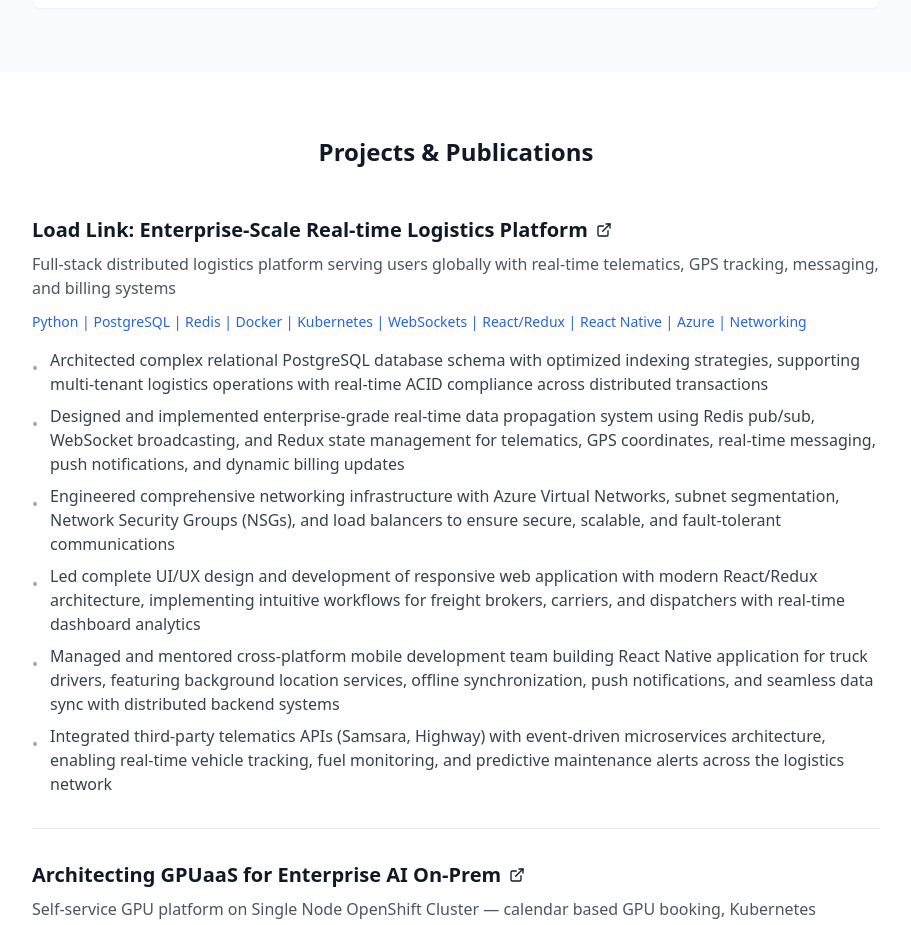
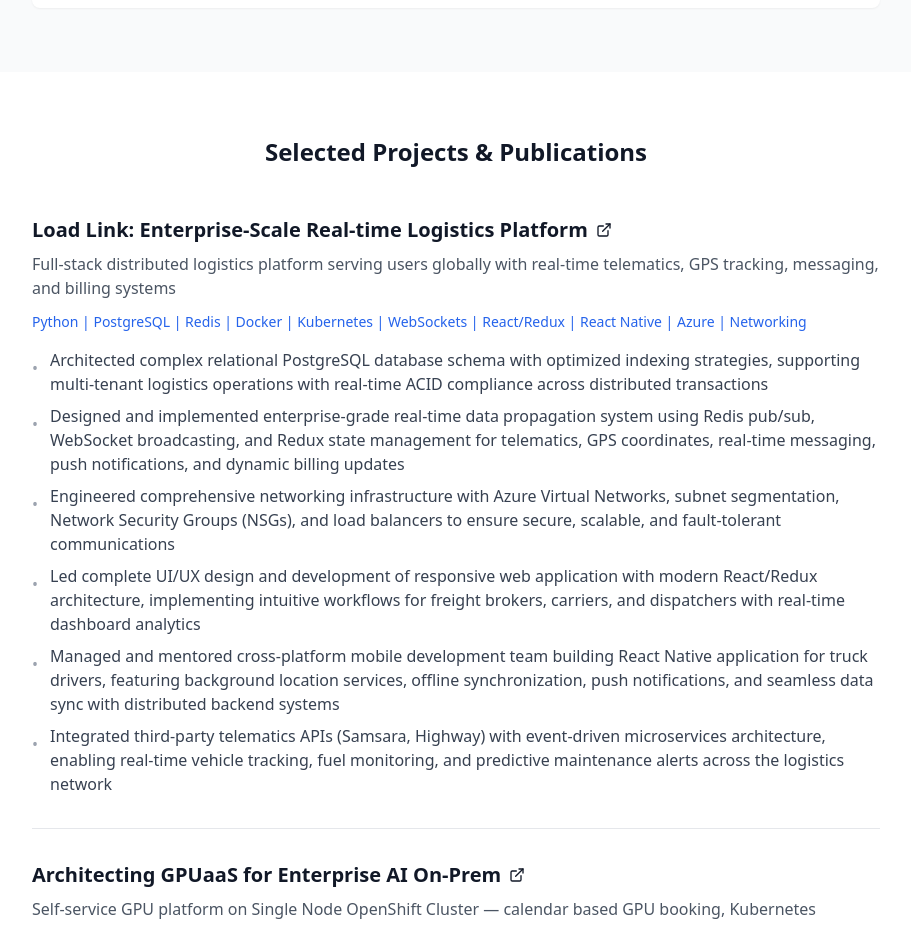
Before and after one commit to j0sephsasson/j0sephsasson.github.io, a React (Create React App) app: page / in a window 1280 px wide. Shown: the part 3060-3985 px from the top of the page, without its empty margins (184-1095 px from the left). Built offline with nearby package versions, Linux system fonts and the light colour scheme.

Commit message:
small update

```diff
--- a/src/App.js
+++ b/src/App.js
@@ -331,7 +331,7 @@
         {/* Projects Section */}
         <section id="projects" className="py-16 bg-white">
           <div className="max-w-4xl mx-auto px-4 sm:px-6">
-            <h2 className="text-2xl font-bold text-gray-900 mb-12 text-center">Projects & Publications</h2>
+            <h2 className="text-2xl font-bold text-gray-900 mb-12 text-center">Selected Projects & Publications</h2>
 
             <div className="space-y-8">
               {projects.map((project, index) => (
```
